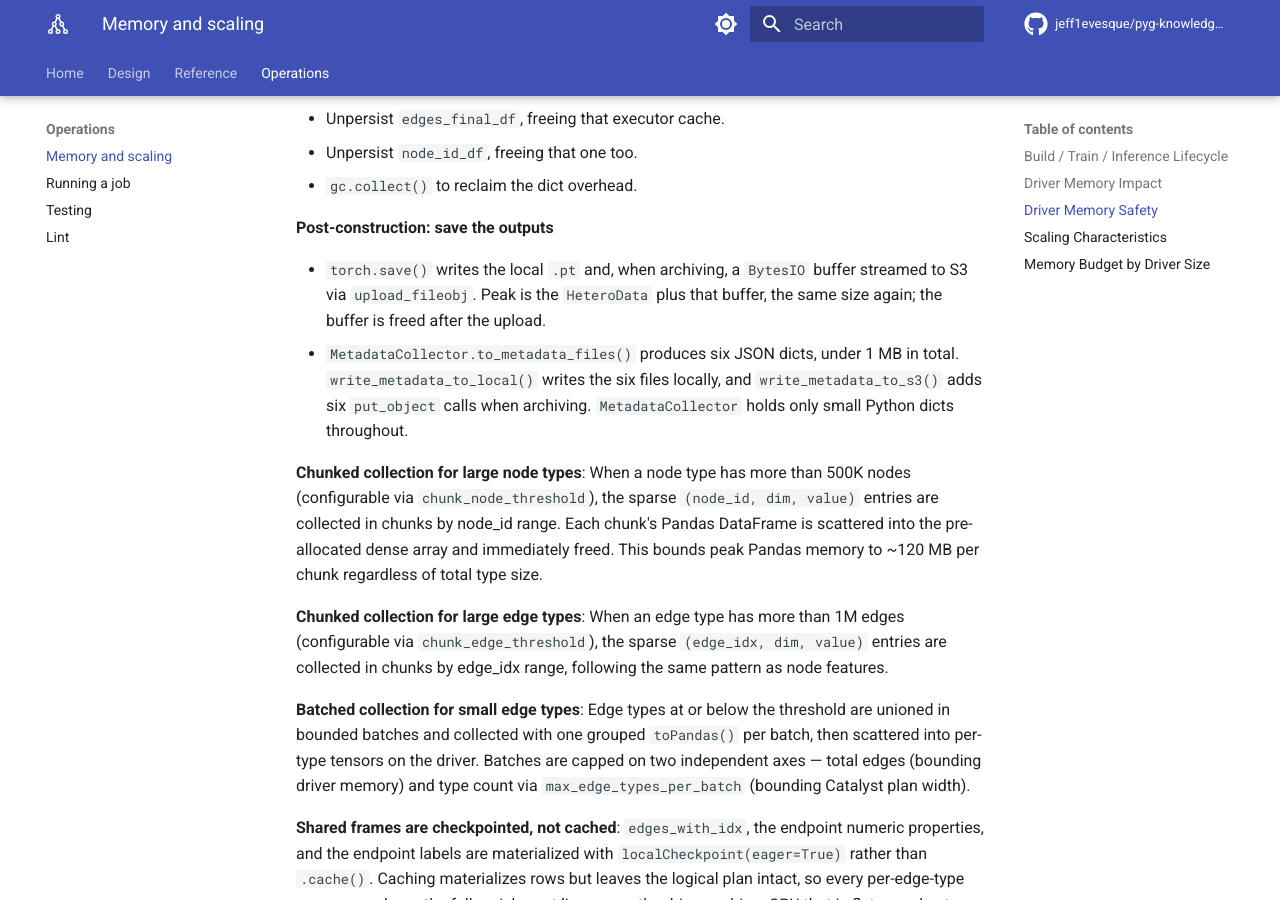
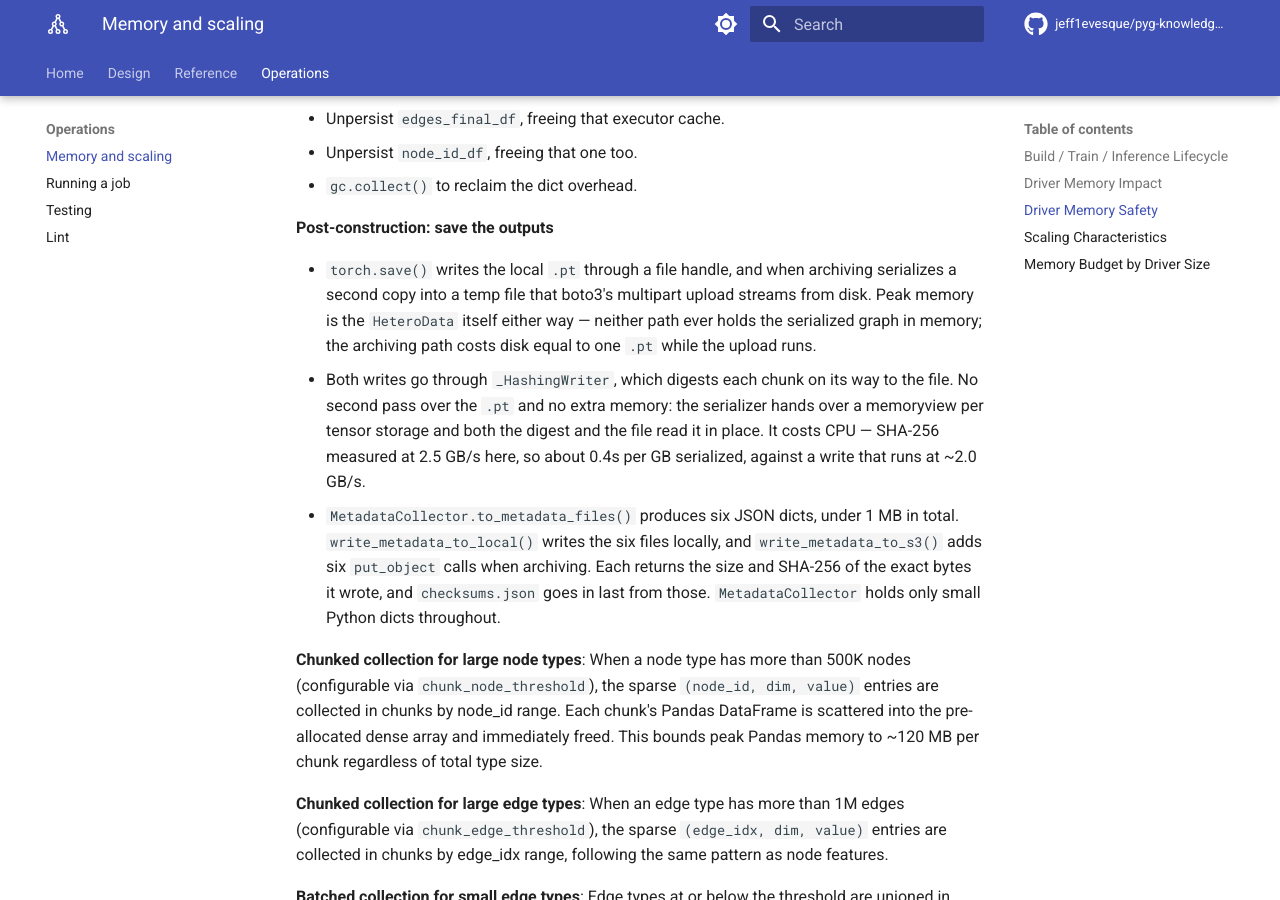
Before and after one commit to jeff1evesque/pyg-knowledge-graph-builder, an MkDocs documentation site: the page built from documentation/operations/memory-and-scaling.md, in a window 1280 px wide and 900 px high, scrolled down 3516 px. Built offline with MkDocs 1.6.1 and Material for MkDocs 9.7.7, drawn with Linux system fonts in a browser that asks for light colours; comment, search, counter and statistics services are not loaded; some of the changed text lies outside the part shown.

Commit message:
#400: memory-and-scaling.md, the write path was two rewrites out of date, and hashing costs CPU not memory

```diff
--- a/documentation/operations/memory-and-scaling.md
+++ b/documentation/operations/memory-and-scaling.md
@@ -106,8 +106,9 @@ numpy circular references that CPython's reference counting alone may not free.
 
 **Post-construction: save the outputs**
 
-- `torch.save()` writes the local `.pt` and, when archiving, a `BytesIO` buffer streamed to S3 via `upload_fileobj`. Peak is the `HeteroData` plus that buffer, the same size again; the buffer is freed after the upload.
-- `MetadataCollector.to_metadata_files()` produces six JSON dicts, under 1 MB in total. `write_metadata_to_local()` writes the six files locally, and `write_metadata_to_s3()` adds six `put_object` calls when archiving. `MetadataCollector` holds only small Python dicts throughout.
+- `torch.save()` writes the local `.pt` through a file handle, and when archiving serializes a second copy into a temp file that boto3's multipart upload streams from disk. Peak memory is the `HeteroData` itself either way — neither path ever holds the serialized graph in memory; the archiving path costs disk equal to one `.pt` while the upload runs.
+- Both writes go through `_HashingWriter`, which digests each chunk on its way to the file. No second pass over the `.pt` and no extra memory: the serializer hands over a memoryview per tensor storage and both the digest and the file read it in place. It costs CPU — SHA-256 measured at 2.5 GB/s here, so about 0.4s per GB serialized, against a write that runs at ~2.0 GB/s.
+- `MetadataCollector.to_metadata_files()` produces six JSON dicts, under 1 MB in total. `write_metadata_to_local()` writes the six files locally, and `write_metadata_to_s3()` adds six `put_object` calls when archiving. Each returns the size and SHA-256 of the exact bytes it wrote, and `checksums.json` goes in last from those. `MetadataCollector` holds only small Python dicts throughout.
 
 **Chunked collection for large node types**: When a node type has more than 500K nodes (configurable via `chunk_node_threshold`), the sparse `(node_id, dim, value)` entries are collected in chunks by node_id range. Each chunk's Pandas DataFrame is scattered into the pre-allocated dense array and immediately freed. This bounds peak Pandas memory to ~120 MB per chunk regardless of total type size.
 
@@ -150,9 +151,9 @@ numpy circular references that CPython's reference counting alone may not free.
 | Edge feature collection | Driver | Per-type sparse entries → dense [N, edge_vector_dim] float32, chunked for large types |
 | HeteroData assembly | Driver | Only compact tensors, no strings |
 | Metadata collection | Driver | Small aggregated DataFrames only (<5000 rows per collect), <1 MB total |
-| Metadata serialization | Driver | `json.dumps()` on small Python dicts; six local writes (+ `put_object` calls when archiving) |
+| Metadata serialization | Driver | `json.dumps()` on small Python dicts; six local writes (+ `put_object` calls when archiving), each digested from the buffer it writes |
 | Enriched Parquet write | Spark executors | `repartition` + `write.parquet` — executors write directly to the shared local dir |
-| PyG .pt write | Driver | `torch.save` to a `BytesIO` buffer, then written by scheme — direct local I/O for a POSIX `--local_work_dir`, Hadoop FileSystem for an `s3a://` one (+ `upload_fileobj` streaming to S3 when archiving) |
+| PyG .pt write | Driver | `torch.save` through a file handle, hashed as it streams — written by scheme: direct local I/O for a POSIX `--local_work_dir`, staged to a temp file and moved by the Hadoop FileSystem for an `s3a://` one (+ a second serialization that boto3 uploads from disk when archiving). Peak memory is the `HeteroData`, never the serialized copy |
 
 **Universal node feature width**: HeteroData stores node feature tensors of the same `vector_dim` for every node type. The ontology-aware encoding keeps vectors informative even for types with few literal properties — the ontology structure and property schema segments still carry meaningful signal.
 
```
